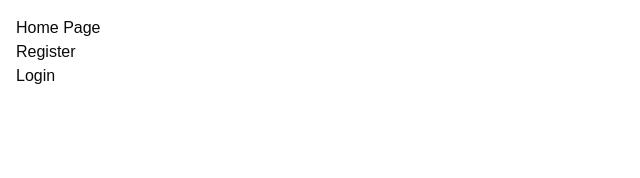
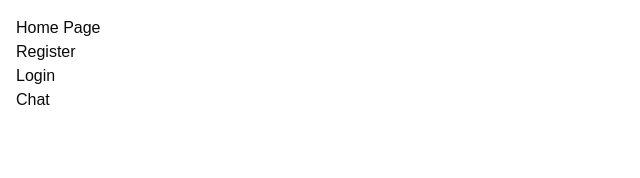
Before and after one commit to adamDucken/chat_next_axum, a Next.js app in the folder chat_next/: page / in a window 1280 px wide. Shown: the top 178 px of the page, without its empty margins (0-640 px from the left). Built offline with nearby package versions, Linux system fonts and the light colour scheme.

Commit message:
feat(next): added home page

```diff
--- a/chat_next/src/app/page.tsx
+++ b/chat_next/src/app/page.tsx
@@ -4,7 +4,11 @@ import Link from 'next/link';
 export default function HomePage() {
   return (
     <div className="container mx-auto p-4">
-      <h1>Home Page</h1>
+      <div>
+        <Link href="/">
+          Home Page
+        </Link>
+      </div>
       <div>
         <Link href="/register">
           Register
@@ -15,6 +19,12 @@ export default function HomePage() {
           Login
         </Link>
       </div>
+      <div>
+        <Link href="/chat">
+          Chat
+        </Link>
+      </div>
+
     </div>
   );
 }
```
